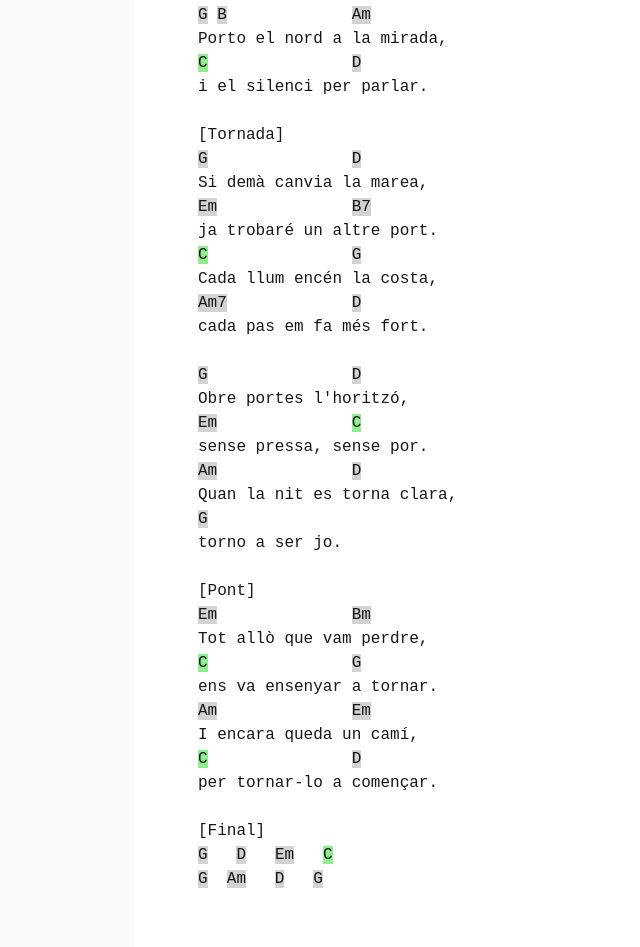
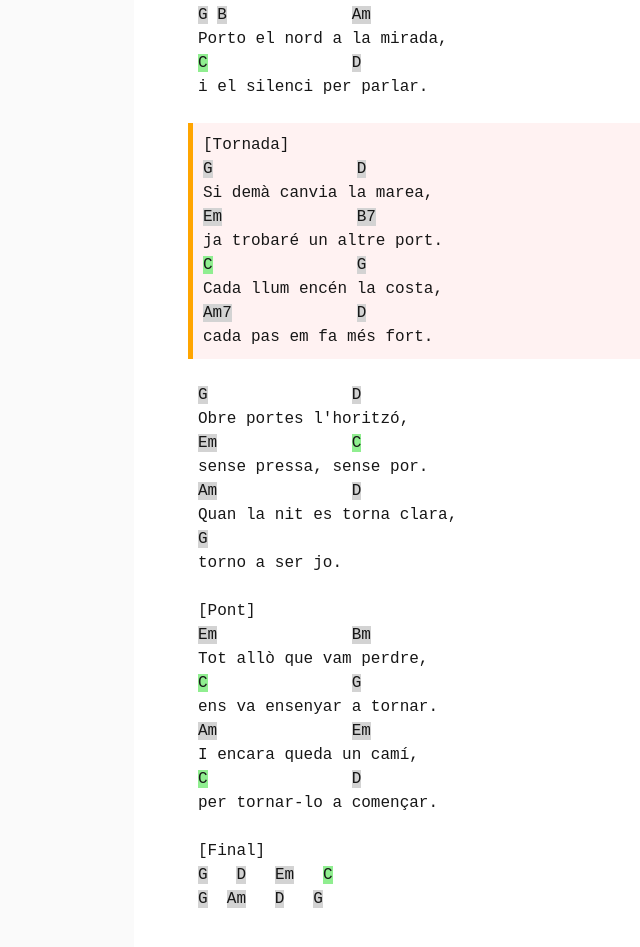
Before and after one commit to jma25l/ajudant-musical, a Next.js app: page /visor/caminsOberts in a window 1280 px wide. Shown: the part 863-1810 px from the top of the page, without its empty margins (122-762 px from the left). Built offline with nearby package versions, Linux system fonts and the light colour scheme.

Commit message:
Refeta la selecció de linies i plantejat com blocs. Encaixats

```diff
--- a/app/globals.css
+++ b/app/globals.css
@@ -32,7 +32,11 @@ h2 {
   font-weight: bold;
 }
 
-.acords>* {
+.acords{
+  width:100%
+}
+
+.acords>span, .encaixatAcords>span {
   display: block;
   white-space: pre-wrap;
   font-family: "Space Mono", monospace;
@@ -65,8 +69,9 @@ h2 {
 }
 
 .acords a {
-  display: inline-block;
+  display: block;
   max-width: 50vw;
+  font-family: "Space Mono", monospace;
 }
 
 .acord:hover .popup {
@@ -98,6 +103,14 @@ h2 {
 
 .fitxaAcord.desconegut>big {
   font-size: 3em;
+}
+
+.encaixatAcords{
+  border-left:orange solid 5px;
+  padding: 10px;
+  transform: translate(-10px, 0);
+  background-color: rgba(255, 0, 0, 0.05);
+  width:100%
 }
 
 /* Visual Botons (Sense bootstrap, a veure què puc fer) */
--- a/components/acords.tsx
+++ b/components/acords.tsx
@@ -7,6 +7,7 @@ import { AcordsDBList, detColorEstatAcord } from '@/lib/tipus';
 import { FitxaAcord } from './fitxaAcord';
 import Link from 'next/link';
 import { useAccioTeclat } from '@/hooks/keyHandler';
+import { BlocRenderAcords, parseja } from '@/lib/parser';
 
 
 interface AcordsProps {
@@ -20,7 +21,8 @@ interface AcordsProps {
 export default function AcordsCanco(props: AcordsProps) {
     const {coneguts} = props;
 
-    const lletra:string[] = props.lletra.split('\n');
+    const lletra:BlocRenderAcords[] = parseja(props.lletra.split('\n'));
+    console.log(lletra);
     const [transposicio, setTransposicio] = useState<number>(0);
     const [nomesLletra, setNomesLletra] = useState<boolean>(false);
     const [llista, setLlista] = useState<string[]>([]);
@@ -84,7 +86,7 @@ export default function AcordsCanco(props: AcordsProps) {
 
             <div className='acords'>
                 {lletra?.map((x, i) => (
-                    <LineaAcords key={i} lletra={x} transposicio={transposicio} coneguts={coneguts} setVisiblePopup={defvisiblePopup} checkLlista={checkAddLista} nomesLletra={nomesLletra} />
+                    <BlocAcords key={i} continguts={x} transposicio={transposicio} coneguts={coneguts} setVisiblePopup={defvisiblePopup} checkLlista={checkAddLista} nomesLletra={nomesLletra} />
                 ))}
             </div>
 
@@ -93,61 +95,45 @@ export default function AcordsCanco(props: AcordsProps) {
 }
 
 
-interface LineaAcordsProps {
-    lletra: string;
+interface BlocAcordsProps {
+    continguts: BlocRenderAcords;
     transposicio: number;
     coneguts: AcordsDBList;
     checkLlista: { (ac: string): void };
     nomesLletra: boolean;
     setVisiblePopup: { (str: string | null, visiblePopupPos: DOMRect): void };
 }
-function LineaAcords(props: LineaAcordsProps) {
-    const { lletra, transposicio, nomesLletra } = props;
+function BlocAcords(props: BlocAcordsProps) {
+    const { continguts, transposicio, nomesLletra } = props;
     //Veure si són títols
-    if (lletra.startsWith('##')) return (<b>{lletra.slice(3)}</b>);  // 2 + espai en blanc
-    if (lletra.startsWith('#')) {
-        return (<h2>{lletra.slice(2)}</h2>); // 1 + --
-    }
-    if (lletra.startsWith("https://")) return <Link href={lletra}>{lletra}</Link>;
 
-    //Veure si són acords o lletra
-    const split = lletra.split(/[\s\/]/g).filter(x => x);
-    if (split.length == 0) return (<br></br>);
-    let acords = true;
-    let i = 0;
-    let sep = false;
-    while (acords && i < split.length && !sep) {
-        const x = split[i];
-        i++;
-        if (/x[0-9]+/i.test(x)) continue;
-        if (/\[[^\]]*\]/i.test(x)) {
-            sep = true;
-            continue;
-        }
-        if (testAcords(x)) continue;
-
-        acords = false;
-    }
-
-
-    if (acords) {
+    const lletra = continguts.continguts;
+    switch(continguts.tipus) {
+        case 'lletra': return (<span>{lletra} </span>)
+        case 'acords':
             if (nomesLletra) return;
             return (
                 <span>
-                {lletra.split(/[/\s]/g).map((x, i) => {
+                    {lletra?.split(/[/\s]/g).map((x, i) => {
                         if (x.length == 0) return (" ");
                         else if (testAcords(x)) return (<Acord key={i} original={x} transposicio={transposicio} checkLlista={props.checkLlista} setVisiblePopup={props.setVisiblePopup} coneguts={props.coneguts} />); // L'espai a la dreta és necessari
                         else return (x + " ")
                     })}
                 </span>
-
             )
+        case 'titol': return (<h2>{lletra?.slice(2)}</h2>);
+        case 'sotstitol': return (<b>{lletra?.slice(3)}</b>);
+        case 'link': return (<Link href={lletra || ''}>{lletra}</Link>);
+        case 'encaixat':
+            return (<div className='encaixatAcords'>
+                {continguts.fills?.map(
+                    (x,i) => {
+                        return (<BlocAcords key={i} continguts={x} transposicio={transposicio} coneguts={props.coneguts} setVisiblePopup={props.setVisiblePopup} checkLlista={props.checkLlista} nomesLletra={props.nomesLletra} />)
+                    }
+                )}
+            </div>)
     }
 
-    return (
-        <span>{lletra}</span>
-
-    )
 }
 
 interface AcordProps {
--- a/data/caminsOberts.md
+++ b/data/caminsOberts.md
@@ -23,15 +23,15 @@ Porto el nord a la mirada,
 C               D
 i el silenci per parlar.
 
-[Tornada]
-G               D
-Si demà canvia la marea,
-Em              B7
-ja trobaré un altre port.
-C               G
-Cada llum encén la costa,
-Am7             D
-cada pas em fa més fort.
+>[Tornada]
+>G               D
+>Si demà canvia la marea,
+>Em              B7
+>ja trobaré un altre port.
+>C               G
+>Cada llum encén la costa,
+>Am7             D
+>cada pas em fa més fort.
 
 G               D
 Obre portes l'horitzó,
--- /dev/null
+++ b/lib/parser.tsx
@@ -0,0 +1,70 @@
+import { testAcords } from "./regex";
+
+
+export type tipusBloc = 'lletra' | 'acords' | 'titol' | 'sotstitol' | 'link'|'encaixat';
+export interface BlocRenderAcords {
+    tipus: tipusBloc
+    continguts?: string
+    fills?: BlocRenderAcords[]
+    intro:boolean
+}
+
+export function parseja(continguts: string[]) {
+    let sortida:BlocRenderAcords[] = [];
+    let currentBloc:BlocRenderAcords[] = []
+    let intro = true;
+    for (let i = 0; i < continguts.length; i++) {
+        let linea = continguts[i];
+
+        let bloc = linea.startsWith('>');
+        if(bloc) linea = linea.substring(1);
+
+
+        let tipus:tipusBloc|undefined = undefined;
+        if (linea.startsWith('##')) tipus = "sotstitol";
+        else if (linea.startsWith('#')) tipus = "titol";
+        else if (linea.startsWith('https://')) tipus = "link";
+        else if (sonAcords(linea)) tipus = "acords";
+        else tipus = "lletra";
+
+
+        if(!tipus) continue;
+        const el:BlocRenderAcords = {
+            continguts: linea,
+            tipus: tipus,
+            intro: intro
+        }
+        if(bloc) currentBloc.push(el)
+        else {
+            if(currentBloc.length != 0) {
+                sortida.push({
+                    tipus: 'encaixat',
+                    fills: currentBloc,
+                    intro: intro
+                })
+                currentBloc = [];
+            }
+            sortida.push(el)
+        }
+    }
+
+    return sortida;
+}
+
+function sonAcords(linea:string):boolean {
+    const split = linea.split(/[\s\/]/g).filter(x => x);
+    if(split.length == 0) return false; //Crec que això donarà menys problemes
+    console.log(linea, split)
+    for(let x of split) {
+        if (/x[0-9]+/i.test(x)) continue;
+        if (/\[[^\]]*\]/i.test(x)) {
+            //sep = true; // He trencat que amagar acords deixi aquestes línies
+            continue;
+        }
+        if (testAcords(x)) continue;
+        console.log("E", x);
+        return false;
+    }
+
+    return true;
+}
```
Lines whose indentation alone changed are shown as unchanged.
